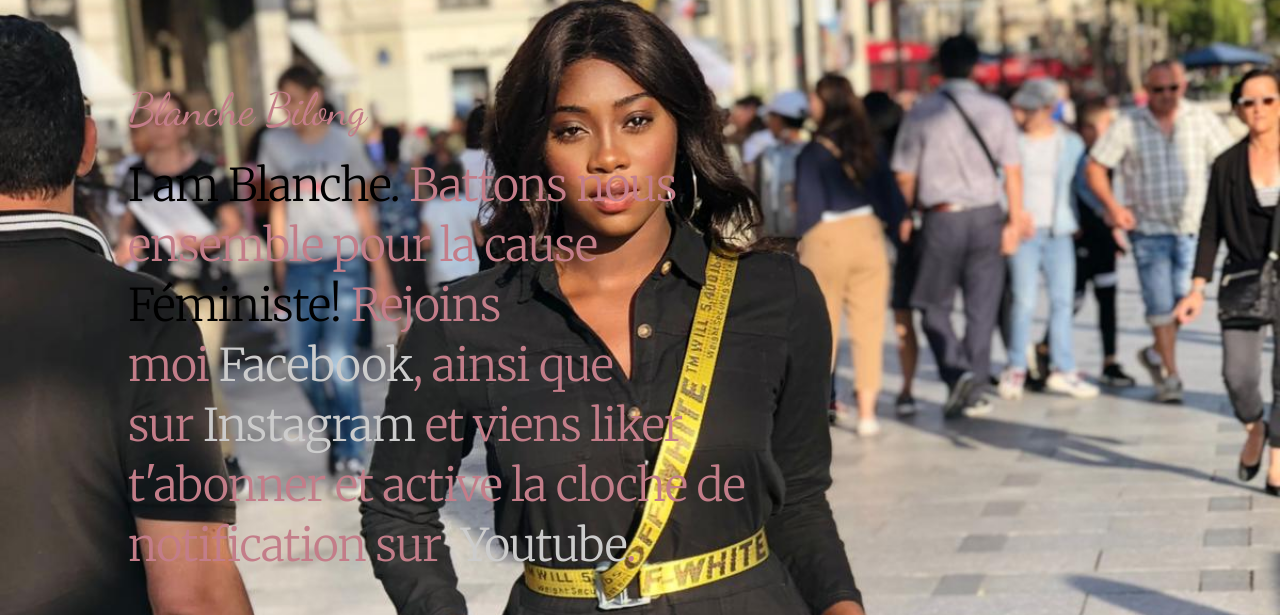
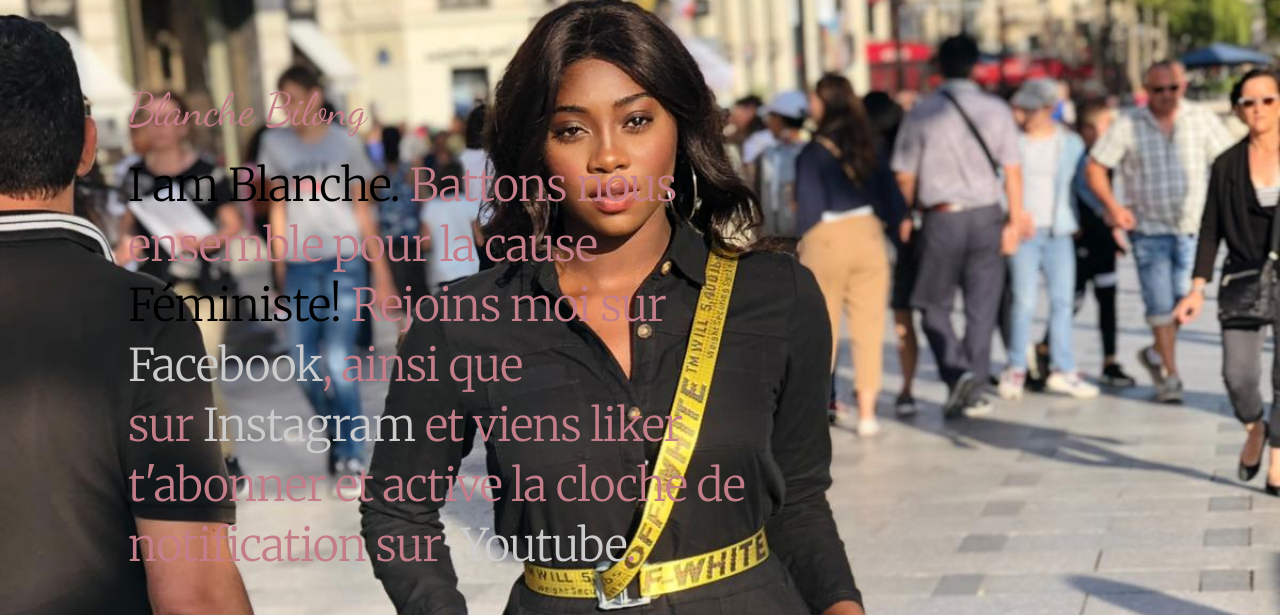
Before and after one commit to Burdy777/zache, a plain HTML site: page index.html in a window 1280 px wide. Shown: the top 615 px of the page. Drawn offline with Linux system fonts and the light colour scheme.

Commit message:
merge for deploy

```diff
--- a/index.html
+++ b/index.html
@@ -52,8 +52,7 @@
 		</div>
 
 		<div class="bio">
-
-			<p><span style="color:black">I am Blanche.</span> Battons nous ensemble pour la cause <span style="color:black">Féministe!</span> Rejoins moi <a href="https://fr-fr.facebook.com/blanche.bilong">Facebook</a>,
+			<p><span style="color:black">I am Blanche.</span> Battons nous ensemble pour la cause <span style="color:black">Féministe!</span> Rejoins moi sur <a href="https://fr-fr.facebook.com/blanche.bilong">Facebook</a>,
 				ainsi que sur <a href="https://www.instagram.com/blanchebilong/?hl=en">Instagram</a> et viens liker t'abonner et active la cloche de notification sur
 				<a href="https://www.youtube.com/watch?v=svVajSK-z3o&ab_channel=Heureduconteanim%C3%A9e">Youtube</a>.</p>
 
```
